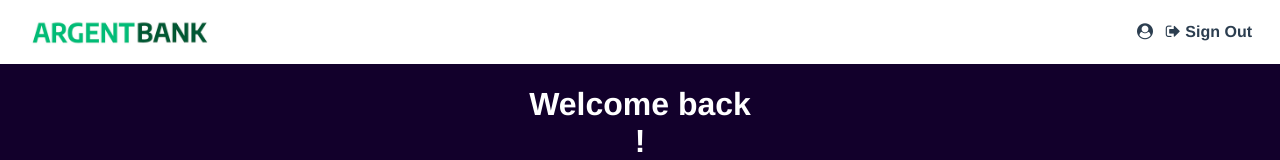
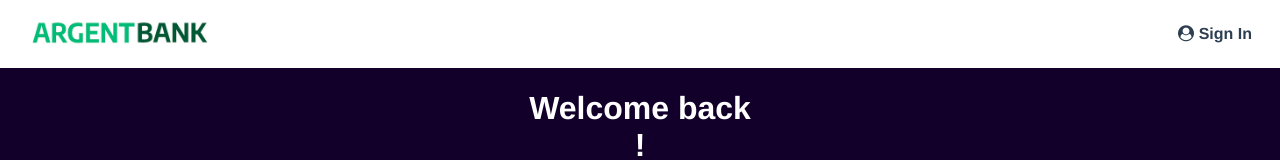
Before and after one commit to nrayan99/P13-FRONT-END-REACT, a React (Create React App) app: page /profile in a window 1280 px wide. Shown: the top 160 px of the page. Built offline with nearby package versions, Linux system fonts and the light colour scheme.

Commit message:
edit name in database and use current user name in all app

```diff
--- a/src/App.tsx
+++ b/src/App.tsx
@@ -1,15 +1,10 @@
 import { createBrowserRouter, RouterProvider } from "react-router-dom";
-import DefaultLayout from "./layouts/Default";
 import routes from "./routes";
 
 const router = createBrowserRouter(routes);
 
 function App() {
-  return (
-    <DefaultLayout>
-      <RouterProvider router={router} />
-    </DefaultLayout>
-  );
+  return <RouterProvider router={router} />;
 }
 
 export default App;
--- a/src/components/Header.tsx
+++ b/src/components/Header.tsx
@@ -1,39 +1,46 @@
 import argentBlankLogo from "../assets/argentBankLogo.png";
-import { useState } from "react";
-import { selectFirstName } from "../features/user/userSlice";
-import { useAppSelector } from "../app/hooks";
+import { selectFirstName, selectJwt, updateJwt } from "../features/user/userSlice";
+import { useAppSelector, useAppDispatch } from "../app/hooks";
+import { Link } from "react-router-dom";
 
 function Header() {
   const firstName = useAppSelector(selectFirstName);
-  const [isSignedIn, setIsSignedIn] = useState(true);
+  const jwt = useAppSelector(selectJwt);
+  const dispatch = useAppDispatch();
+
+  const handleSignOut = () => {
+    dispatch(updateJwt(""));
+    localStorage.removeItem("token");
+    window.location.reload();
+  };
 
   return (
     <nav className="main-nav">
-      <a className="main-nav-logo" href="./index.html">
+      <Link to="/" >
         <img
           className="main-nav-logo-image"
           src={argentBlankLogo}
           alt="Argent Bank Logo"
         />
         <h1 className="sr-only">Argent Bank</h1>
-      </a>
+      </Link>
       <div>
-        {isSignedIn ? (
+        {jwt ? (
           <>
-            <a className="main-nav-item" href="/user">
+            <Link className="main-nav-item" to="/profile">
               <i className="fa fa-user-circle"></i>
               {firstName}
-            </a>
-            <a className="main-nav-item" href="/">
+            </Link>
+            <div className="main-nav-item" onClick={ () => handleSignOut()}>
               <i className="fa fa-sign-out"></i>
               Sign Out
-            </a>
+            </div>
           </>
         ) : (
-          <a className="main-nav-item" href="/">
+          <Link className="main-nav-item" to="/login">
             <i className="fa fa-user-circle"></i>
             Sign In
-          </a>
+          </Link>
         )}
       </div>
     </nav>
--- a/src/index.css
+++ b/src/index.css
@@ -61,6 +61,8 @@ body {
 .main-nav-item {
   text-decoration: none;
   margin-right: 0.5rem;
+  display: inline;
+  cursor: pointer;
 }
 
 .main-nav-item:hover {
--- a/src/layouts/Default.tsx
+++ b/src/layouts/Default.tsx
@@ -1,11 +1,14 @@
 import Header from "../components/Header";
 import Footer from "../components/Footer";
+import { Outlet } from "react-router-dom";
 
-function DefaultLayout({ children } : { children: React.ReactNode }) {
+function DefaultLayout() {
   return (
     <>
       <Header />
-      <main className="main">{children}</main>
+      <main className="main">
+        <Outlet />
+      </main>
       <Footer />
     </>
   );
--- a/src/pages/Login.tsx
+++ b/src/pages/Login.tsx
@@ -1,7 +1,11 @@
 import axios from "axios";
 import { useEffect, useState } from "react";
 import { useDispatch } from "react-redux";
-import { updateJwt } from "../features/user/userSlice";
+import {
+  updateJwt,
+  updateFirstName,
+  updateLastName,
+} from "../features/user/userSlice";
 import { useNavigate } from "react-router-dom";
 
 function Login() {
@@ -22,17 +26,27 @@ function Login() {
 
   const handleSubmit = async (e: React.FormEvent<HTMLFormElement>) => {
     e.preventDefault();
-    console.log(username, password, rememberMe);
     setError("");
     try {
-      const { data } = await axios.post("user/login" , {
+      const { data } = await axios.post("user/login", {
         email: username,
         password,
       });
       if (rememberMe) {
         localStorage.setItem("token", data.body.token);
       }
+      console.log(data)
       dispatch(updateJwt(data.body.token));
+      const { data: user } = await axios.post("user/profile", {
+      },
+        {
+          headers: {
+            Authorization: `Bearer ${data.body.token}`,
+          },
+        }
+      );
+      dispatch(updateFirstName(user.body.firstName));
+      dispatch(updateLastName(user.body.lastName));
       navigate("/profile");
     } catch (err) {
       setError("User not found");
--- a/src/pages/Profile.tsx
+++ b/src/pages/Profile.tsx
@@ -3,15 +3,18 @@ import Account from "../components/Account";
 import {
   selectFirstName,
   selectLastName,
+  selectJwt,
   updateFirstName,
   updateLastName,
 } from "../features/user/userSlice";
 
 import { useAppSelector, useAppDispatch } from "../app/hooks";
+import axios from "axios";
 
 function User() {
   const firstName = useAppSelector(selectFirstName);
   const lastName = useAppSelector(selectLastName);
+  const jwt = useAppSelector(selectJwt);
   const dispatch = useAppDispatch();
 
   const [editFirstName, setEditFirstName] = useState<string>("");
@@ -46,13 +49,24 @@ function User() {
     };
   });
 
-  function handleChange() {
+  async function handleChange() {
     if (editFirstName.length) {
       dispatch(updateFirstName(editFirstName));
     }
     if (editLastName.length) {
       dispatch(updateLastName(editLastName));
     }
+    await axios.put("user/profile", {
+      firstName: editFirstName.length ? editFirstName : firstName,
+      lastName: editLastName.length ? editLastName : lastName,
+    },
+      {
+        headers: {
+          Authorization: `Bearer ${jwt}`,
+        },
+      }
+    );
+
     setShowEdit(false);
   }
 
--- a/src/routes.js
+++ b/src/routes.js
@@ -1,8 +1,12 @@
 import Home from "./pages/Home";
 import Profile from "./pages/Profile";
 import Login from "./pages/Login";
+import DefaultLayout from "./layouts/Default";
 
 const routes = [
+  {
+    element: <DefaultLayout />,
+    children: [
       {
         path: "/",
         element: <Home />,
@@ -15,6 +19,8 @@ const routes = [
         path: "/login",
         element: <Login />,
       },
+    ],
+  },
 ];
 
 export default routes;
```
Lines whose indentation alone changed are shown as unchanged.
